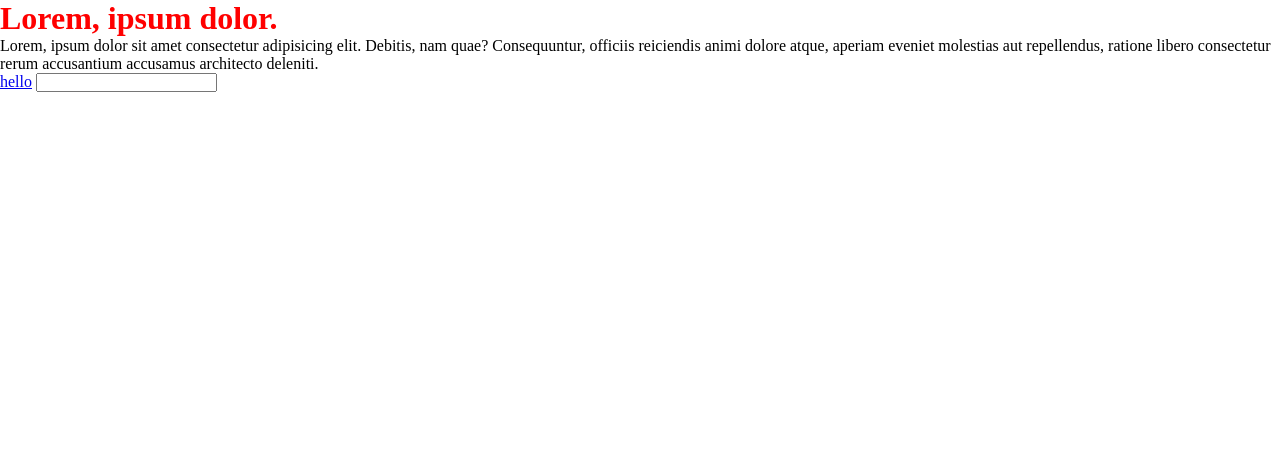
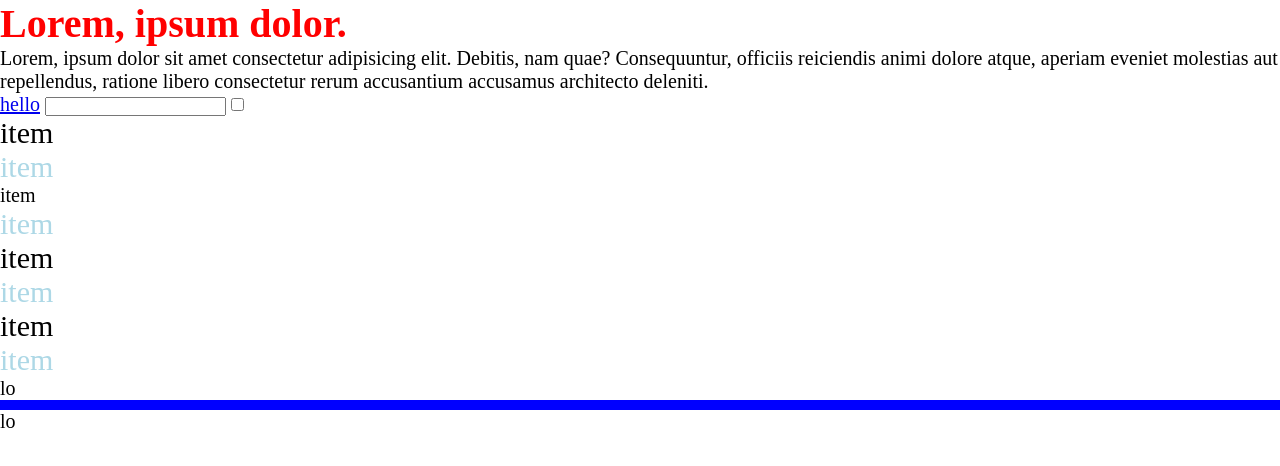
Before and after one commit to mmk31585/css, a plain HTML site: page PseudoClasses/index.html in a window 1280 px wide. Drawn offline with Linux system fonts and the light colour scheme.

Commit message:
practice

```diff
--- a/PseudoClasses/index.html
+++ b/PseudoClasses/index.html
@@ -20,6 +20,25 @@
         </p>
         <a href="#">hello</a>
         <input type="text">
+        <input type="checkbox" class="checkbox">
+        <h3 class="active">active</h3>
+        <ol class="list">
+            <li class="item">item</li>
+            <li class="item">item</li>
+            <li class="item item-d">item</li>
+            <li class="item">item</li>
+            <li class="item">item</li>
+            <li class="item">item</li>
+            <li class="item">item</li>
+            <li class="item">item</li>
+        </ol>
+        <div class="em">
+            <p>lo</p>
+        </div>
+        <div class="em"></div>
+        <div class="em">
+            <p>lo</p>
+        </div>
     </div>
 </body>
 
--- a/PseudoClasses/style2.css
+++ b/PseudoClasses/style2.css
@@ -20,3 +20,31 @@ a:active {
 input:focus {
     outline-color: blue;
 }
+:root{
+    font-size: 20px;
+}
+.active{
+    display: none;
+}
+.checkbox:checked ~ .active{
+    display: inline;
+}
+/* .item:first-child{
+    color: blue;
+}
+.item:last-child{
+    color: red;
+}
+.item:nth-child(3){
+    color: green;
+} */
+.item:nth-child(even){
+    color: lightblue;
+}
+.list .item:not(.item-d){
+    font-size: 30px;
+}
+.em:empty{
+    border: 5px solid blue;
+    width: auto;
+}
--- /dev/null
+++ b/PseudoElement/styles/style.css
@@ -0,0 +1,13 @@
+h1::before{
+    content: "";
+    position: absolute;
+    width: 118px;
+    height: 2px;
+    top: 46px;
+    left: 9px;
+    background-color: #000000;
+}
+.content{
+    background-color: aqua;
+    display: flex;
+}
```
Also changed, not shown: PseudoElement/index.html (added, +14 -0 lines).
